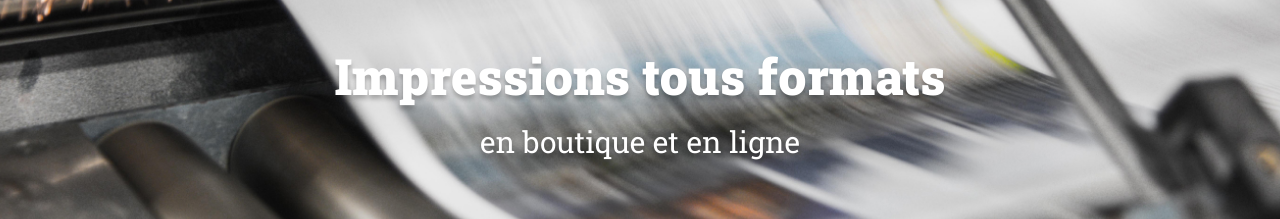
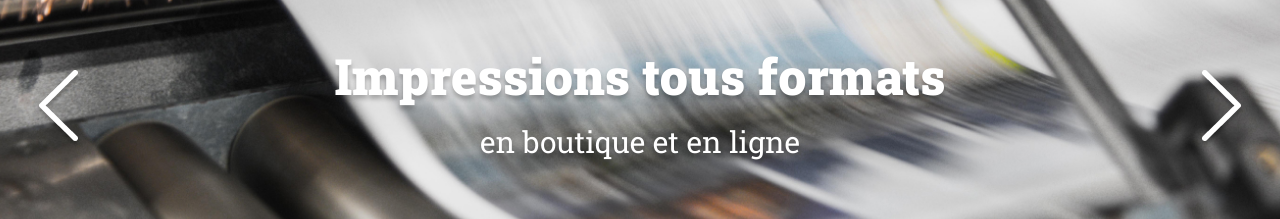
Before and after one commit to BennDeveloper/OC_Print-it_P5, a plain HTML site: page index.html in a window 1280 px wide. Shown: the part 227-446 px from the top of the page. Drawn offline with Linux system fonts and the light colour scheme.

Commit message:
ajout des images des fléches

```diff
--- a/index.html
+++ b/index.html
@@ -20,6 +20,10 @@
 
 	<div id="banner">
 		<img class="banner-img" src="./assets/images/slideshow/slide1.jpg" alt="Banner Print-it">
+		<div class="arrow">
+			<img class="arrow_left" src="assets/images/arrow_left.png" alt="">
+		    <img class="arrow_right" src="assets/images/arrow_right.png" alt="">
+		</div>
 		<p>Impressions tous formats <span>en boutique et en ligne</span></p>
 
 		<div class="dots">
```
